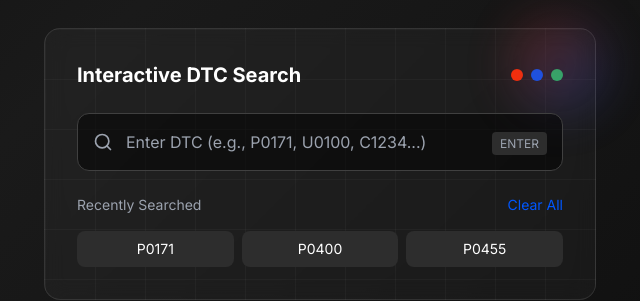
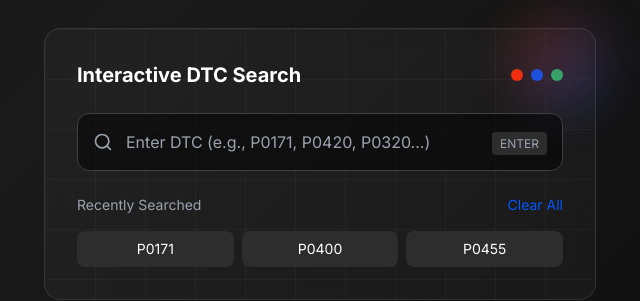
Before and after one commit to Darkdreamnit/Audi, a plain HTML site: page index.html in a window 1280 px wide. Shown: the part 276-577 px from the top of the page, 620-1260 px from the left. Drawn offline with nearby package versions, Linux system fonts and the light colour scheme; no server answers.

Commit message:
Update index.html

```diff
--- a/index.html
+++ b/index.html
@@ -120,7 +120,7 @@
                                     <input
                                         type="text"
                                         id="dtcSearch"
-                                        placeholder="Enter DTC (e.g., P0171, U0100, C1234...)"
+                                        placeholder="Enter DTC (e.g., P0171, P0420, P0320...)"
                                         class="w-full bg-black/50 border border-[var(--audi-border)] rounded-xl pl-10 sm:pl-12 pr-12 py-3 sm:py-4 text-sm sm:text-base focus:outline-none focus:border-[var(--audi-red)] focus:ring-2 focus:ring-[var(--audi-red)]/30 transition-all mobile-touch-friendly"
                                     >
                                     <div class="absolute right-4 top-1/2 transform -translate-y-1/2">
```
